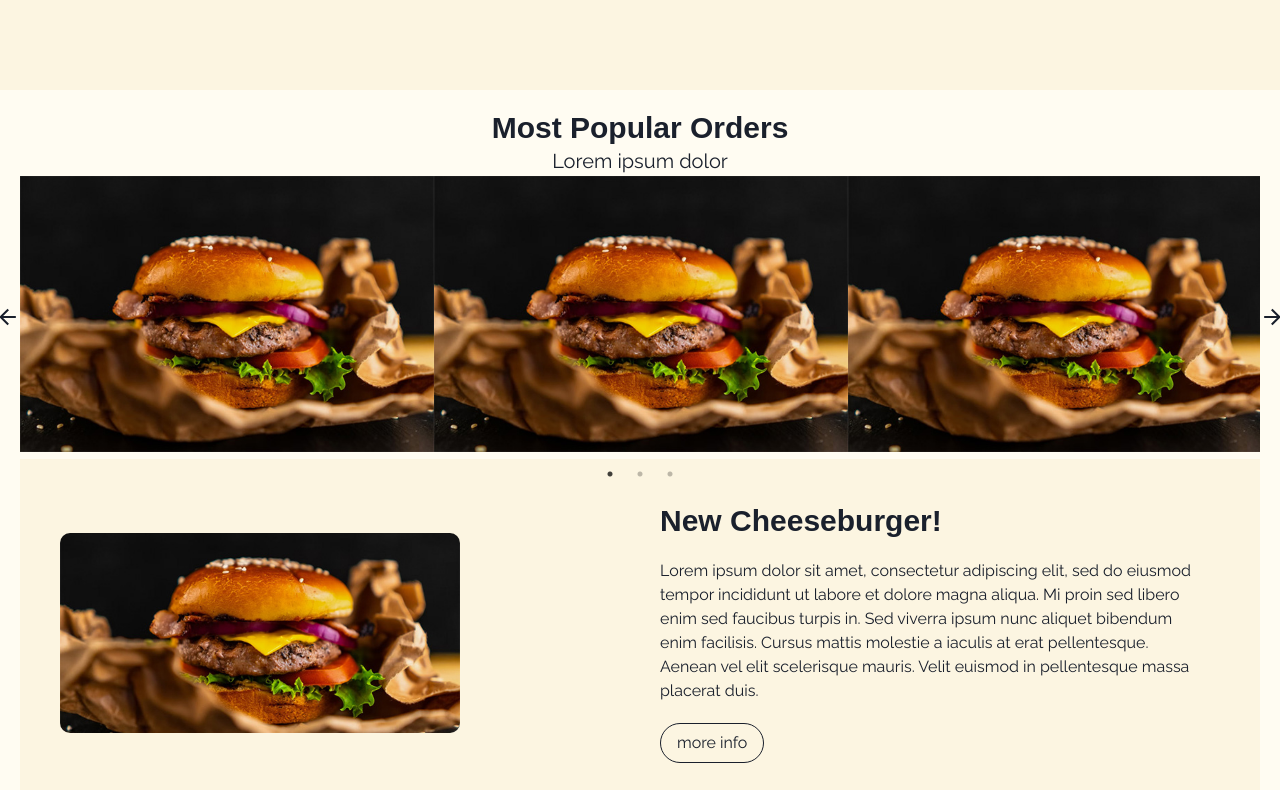
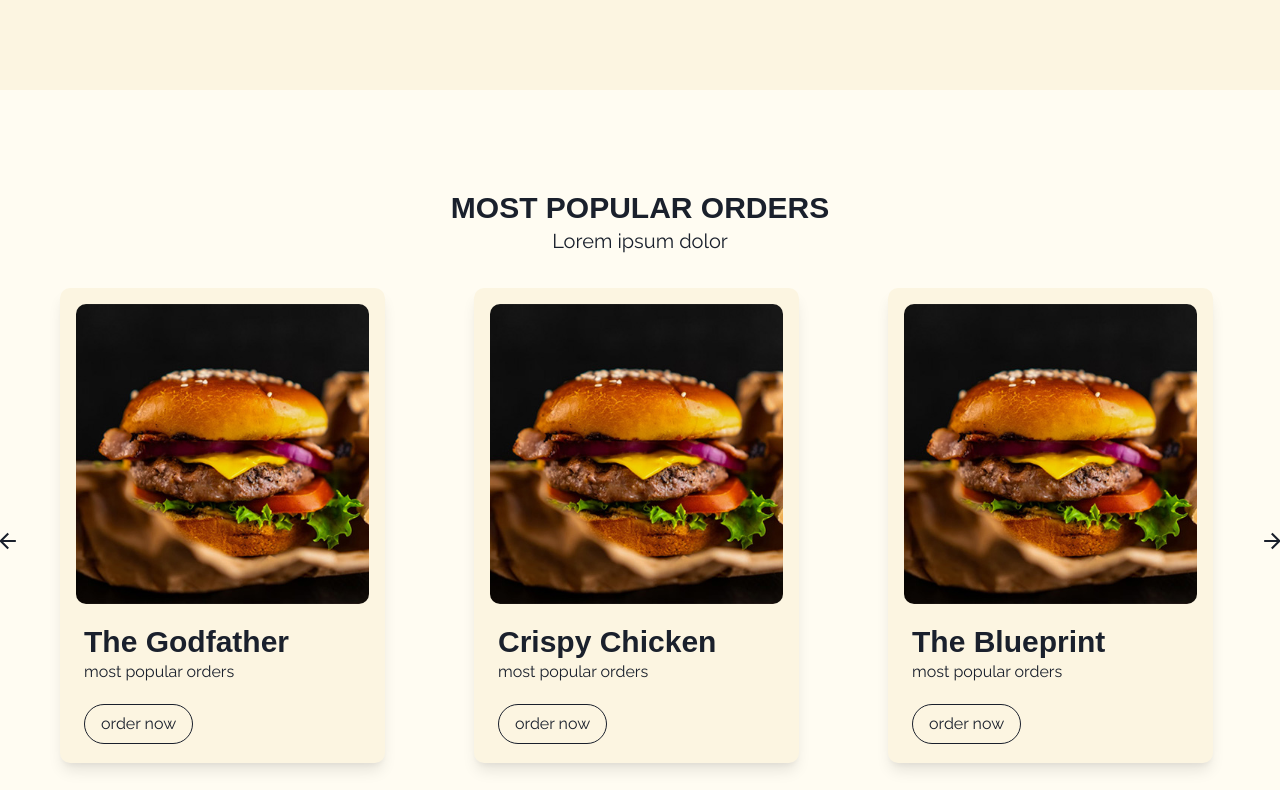
Before and after one commit to dev-marko/digit-project, a React (Create React App) app: page / in a window 1280 px wide. Shown: the part 710-1500 px from the top of the page. Built offline with nearby package versions, Linux system fonts and the light colour scheme; a web font is replaced by a local one.

Commit message:
Changes: - Added rating field to mock data - Fully implemented PopularOrdersSlider - Implemented data loading Spinner for slider

```diff
--- a/src/App.js
+++ b/src/App.js
@@ -12,7 +12,6 @@ import MenuPage from "./pages/MenuPage.jsx"
 const App = () => {
   return (
     <>
-    {/* <Navbar /> */}
     <VStack bg='background.100'>
         <Container maxW='container.xl'>
           <Navbar />
--- a/src/assets/data/menu.json
+++ b/src/assets/data/menu.json
@@ -11,7 +11,8 @@
         "burger sauce",
         "onion",
         "pickles"
-      ]
+      ],
+      "rating": 4.98
     },
     {
       "id": "eac6c832-7aee-11ed-a1eb-0242ac120002",
@@ -24,7 +25,8 @@
         "burger sauce",
         "onion",
         "pickles"
-      ]
+      ],
+      "rating": 4.67
     },
     {
       "id": "2f5ffc02-7aef-11ed-a1eb-0242ac120002",
@@ -37,7 +39,8 @@
         "burger sauce",
         "onion",
         "pickles"
-      ]
+      ],
+      "rating": 4.54
     },
     {
       "id": "36cf7300-7aef-11ed-a1eb-0242ac120002",
@@ -50,7 +53,8 @@
         "burger sauce",
         "onion",
         "pickles"
-      ]
+      ],
+      "rating": 4.21
     },
     {
       "id": "3a404c62-7aef-11ed-a1eb-0242ac120002",
@@ -63,7 +67,8 @@
         "burger sauce",
         "onion",
         "pickles"
-      ]
+      ],
+      "rating": 3.81
     },
     {
       "id": "3cfbfda2-7aef-11ed-a1eb-0242ac120002",
@@ -76,7 +81,8 @@
         "burger sauce",
         "onion",
         "pickles"
-      ]
+      ],
+      "rating": 3.5
     },
     {
       "id": "40364d88-7aef-11ed-a1eb-0242ac120002",
@@ -89,7 +95,8 @@
         "burger sauce",
         "onion",
         "pickles"
-      ]
+      ],
+      "rating": 3.17
     },
     {
       "id": "48d5cbee-7aef-11ed-a1eb-0242ac120002",
@@ -102,7 +109,8 @@
         "burger sauce",
         "onion",
         "pickles"
-      ]
+      ],
+      "rating": 2.98
     },
     {
       "id": "4c30a3cc-7aef-11ed-a1eb-0242ac120002",
@@ -115,7 +123,8 @@
         "burger sauce",
         "onion",
         "pickles"
-      ]
+      ],
+      "rating": 2.87
     },
     {
       "id": "4f695a48-7aef-11ed-a1eb-0242ac120002",
@@ -128,7 +137,8 @@
         "burger sauce",
         "onion",
         "pickles"
-      ]
+      ],
+      "rating": 2.68
     }
   ]
 }
--- a/src/components/NewOffer.jsx
+++ b/src/components/NewOffer.jsx
@@ -3,13 +3,13 @@ import PrimaryButton from "./PrimaryButton";
 
 const NewOffer = () => {
   return (
-    <Flex mb='5' flexDirection={'row'} bg='background.100' alignItems={"center"} sborderRadius='10px'>
+    <Flex mb='8' flexDirection={'row'} bg='background.100' alignItems={"center"} sborderRadius='10px'>
       <Box ps='10' py='6' flex='1' alignItems={'center'}>
-        <Image alignItems={'center'} borderRadius='10px' w='50vh' h='25vh' objectFit='cover' src='./images/new_offer_burger.jpg' alt="placeholder image" />
+        <Image borderRadius='10px' w='50vh' h='25vh' objectFit='cover' src='./images/new_offer_burger.jpg' alt="placeholder image" style={{ margin: 'auto' }}/>
       </Box>
       <Box flex='1' pe='10' py='6'>
         <Box p='5'>
-          <Heading as='h3' size='lg'>New Cheeseburger!</Heading>
+          <Heading as='h3' size='lg'>NEW CHEESEBURGER!</Heading>
           <Text my='5'>
             Lorem ipsum dolor sit amet, consectetur adipiscing elit,
             sed do eiusmod tempor incididunt ut labore et dolore magna aliqua.
--- a/src/components/NewOfferReversed.jsx
+++ b/src/components/NewOfferReversed.jsx
@@ -3,10 +3,10 @@ import PrimaryButton from "./PrimaryButton";
 
 const NewOfferReversed = () => {
   return (
-    <Flex mt='5' flexDirection={'row'} bg='background.100' alignItems={"center"} borderRadius='10px'>
+    <Flex mt='8' flexDirection={'row'} bg='background.100' alignItems={"center"} borderRadius='10px'>
       <Box flex='1' ps='10' py='6'>
         <Box p='5'>
-          <Heading as='h3' size='lg'>New Wrap!</Heading>
+          <Heading as='h3' size='lg'>NEW WRAP!</Heading>
           <Text my='5'>
             Lorem ipsum dolor sit amet, consectetur adipiscing elit,
             sed do eiusmod tempor incididunt ut labore et dolore magna aliqua.
@@ -18,7 +18,7 @@ const NewOfferReversed = () => {
         </Box>
       </Box>
       <Box pe='10' py='6' flex='1'>
-        <Image borderRadius='10px'  w='50vh' h='25vh' objectFit='cover' src='./images/new_offer_burger.jpg' alt="placeholder image" />
+        <Image borderRadius='10px'  w='50vh' h='25vh' objectFit='cover' src='./images/new_offer_burger.jpg' alt="placeholder image" style={{ margin: 'auto' }} />
       </Box>
     </Flex>
   );
--- a/src/components/PopularOrderCard.jsx
+++ b/src/components/PopularOrderCard.jsx
@@ -3,12 +3,16 @@ import { Image } from "@chakra-ui/image";
 
 import PrimaryButton from "./PrimaryButton.jsx";
 
-const PopularOrderCard = () => {
+const PopularOrderCard = (props) => {
     return (
-        <Flex flexDir={"column"} gap={"4px"} w="325px" h={"475px"} p={4} borderRadius='10px' bg="background.100" boxShadow='lg'>
-            <Box><Image borderRadius='10px' w='300px' h='300px' objectFit='cover' src='./images/new_offer_burger.jpg' alt="placeholder image" /></Box>
-            <Heading as='h1' size='lg' noOfLines={1} pl={2} mt={4}>HOLY SMOKE</Heading>
-            <Text pl={2} mt={"-8px"}>most popular orders</Text>
+        <Flex ms='10' mb='8' flexDir={"column"} gap={"4px"} w="325px" h={"475px"} p={4} borderRadius='10px' bg="background.100" boxShadow='lg'>
+            <Box>
+                <Image borderRadius='10px' w='300px' h='300px' objectFit='cover' src='./images/new_offer_burger.jpg' alt="placeholder image" />
+            </Box>
+            <Box>
+                <Heading as='h1' size='lg' noOfLines={1} pl={2} mt={4}>{props.name}</Heading>
+                <Text pl={2}>most popular orders</Text>
+            </Box>
             <Box w={"200px"} pl={2} mt={4}>
                 <PrimaryButton text={"order now"} />
             </Box>
--- a/src/components/PopularOrders.jsx
+++ b/src/components/PopularOrders.jsx
@@ -1,18 +1,39 @@
-import { Flex, Box, Text, Heading } from "@chakra-ui/react";
+import { Flex, Box, Text, Heading, Spinner } from "@chakra-ui/react";
 import PopularOrdersSlider from "./PopularOrdersSlider";
+import menuObject from "../assets/data/menu.json";
+import { useEffect, useState } from "react";
 
 const PopularOrders = () => {
+  const [menu, setMenu] = useState([]);
+  const [mostPopularOrders, setMostPopularOrders] = useState([]);
+  const [loading, setLoading] = useState(true);
+
+  useEffect(() => {
+    setMenu(menuObject.data);
+    if (menu) {
+      setMostPopularOrders(menu.sort((a, b) => (a.rating > b.rating ? -1 : 1)).slice(0, 4));
+      setLoading(false);
+    }
+  }, [menu]);
+
   return (
-    <Box>
-      <Flex flexDirection={'column'} alignItems={'center'}>
+    <Box mt='20' mb='20'>
+      <Flex mb='8' flexDirection={'column'} alignItems={'center'}>
         <Box>
-          <Heading as='h3' size='lg'>Most Popular Orders</Heading>
+          <Heading as='h1' size='lg'>MOST POPULAR ORDERS</Heading>
         </Box>
         <Box>
           <Text fontSize='xl'>Lorem ipsum dolor</Text>
         </Box>
       </Flex>
-      <PopularOrdersSlider />
+      {
+        loading ?
+          <Flex flexDirection={'column'} alignItems={'center'}>
+            <Spinner size='xl' />
+          </Flex>
+          :
+          <PopularOrdersSlider orders={mostPopularOrders} />
+      }
     </Box>
   );
 }
--- a/src/components/PopularOrdersSlider.jsx
+++ b/src/components/PopularOrdersSlider.jsx
@@ -1,9 +1,34 @@
-import { Box, Image } from '@chakra-ui/react';
+import { Box, Image, Heading, Text, HStack, Stack, Flex } from '@chakra-ui/react';
 import Slider from "react-slick";
 import { ArrowBackIcon, ArrowForwardIcon } from '@chakra-ui/icons';
 
+import PrimaryButton from './PrimaryButton';
+
 import "slick-carousel/slick/slick.css";
 import "slick-carousel/slick/slick-theme.css";
+import PopularOrderCard from './PopularOrderCard';
+
+// function SampleNextArrow(props) {
+//   const { className, style, onClick } = props;
+//   return (
+//     <div
+//       className={className}
+//       style={{ ...style, display: "block", background: "red" }}
+//       onClick={onClick}
+//     />
+//   );
+// }
+
+// function SamplePrevArrow(props) {
+//   const { className, style, onClick } = props;
+//   return (
+//     <div
+//       className={className}
+//       style={{ ...style, display: "block", background: "green" }}
+//       onClick={onClick}
+//     />
+//   );
+// }
 
 function SampleNextArrow(props) {
   const { className, style, onClick } = props;
@@ -36,8 +61,8 @@ function SamplePrevArrow(props) {
   );
 }
 
-const PopularOrdersSlider = () => {
-  const settings = {
+const PopularOrdersSlider = (props) => {
+  var settings = {
     dots: true,
     infinite: true,
     speed: 500,
@@ -46,21 +71,18 @@ const PopularOrdersSlider = () => {
     nextArrow: <SampleNextArrow />,
     prevArrow: <SamplePrevArrow />
   };
-
   return (
-    <>
+    <Box>
       <Slider {...settings}>
-        <Box>
-          <Image src='./images/new_offer_burger.jpg' alt="placeholder image" style={{ margin: 'auto' }} />
-        </Box>
-        <Box>
-          <Image src='./images/new_offer_burger.jpg' alt="placeholder image" style={{ margin: 'auto' }} />
-        </Box>
-        <Box>
-          <Image src='./images/new_offer_burger.jpg' alt="placeholder image" style={{ margin: 'auto' }} />
-        </Box>
+        {
+          props.orders.map((item) => {
+            return (
+              <PopularOrderCard name={item.name} />
+            );
+          })
+        }
       </Slider>
-    </>
+    </Box>
   );
 }
 
```
